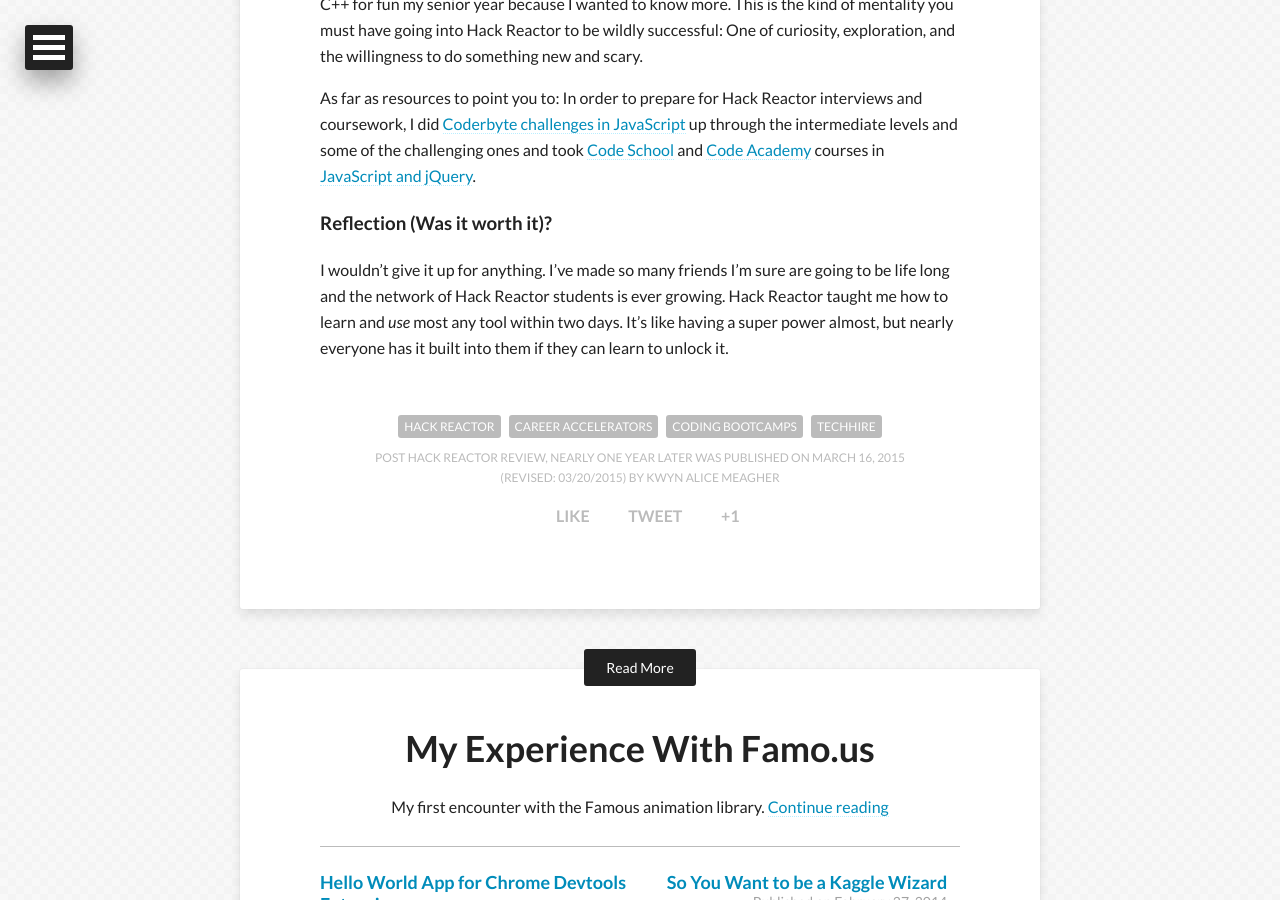
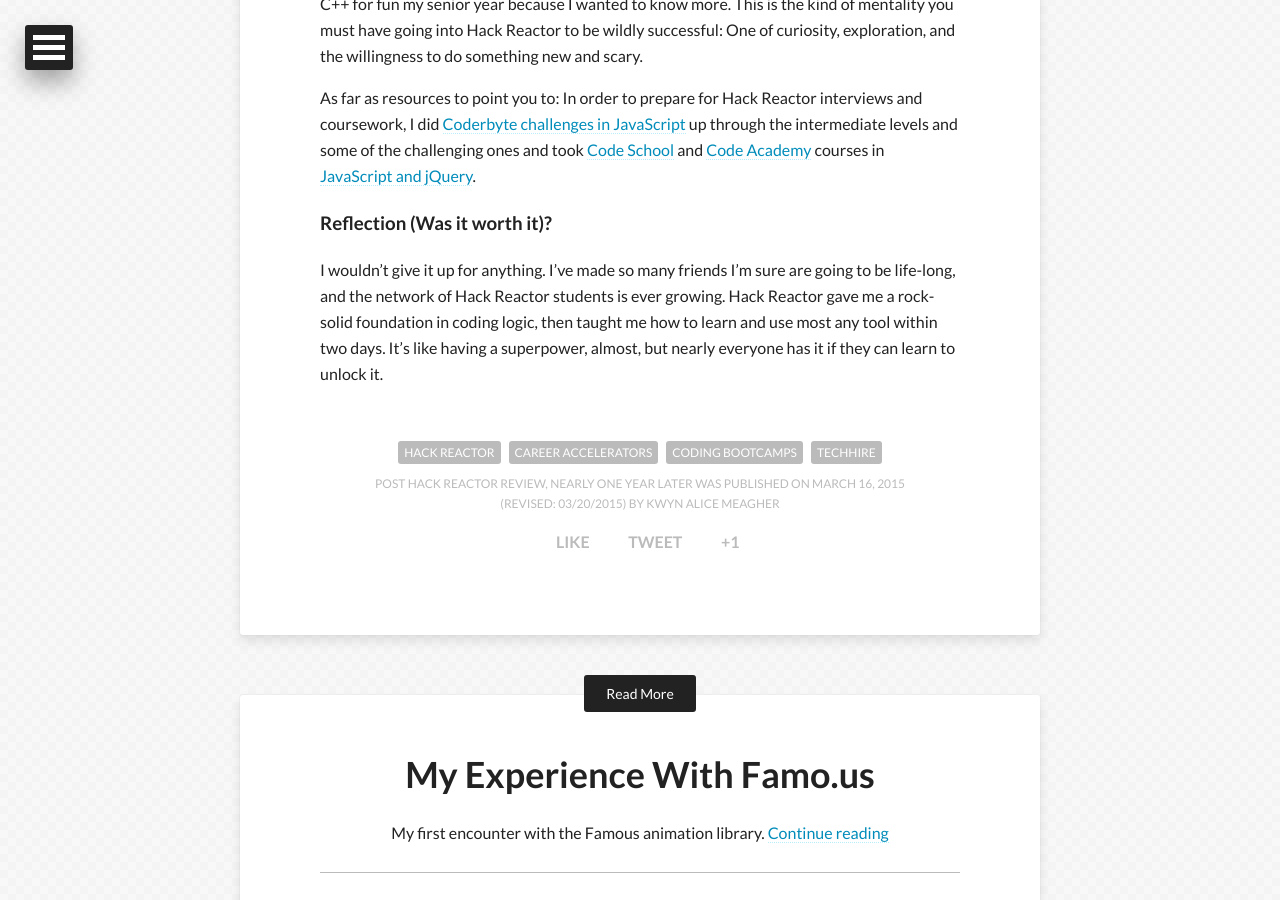
Before and after one commit to Eduardo-Cabrera/HarleyKwyn.github.io, a Jekyll site: the page built from _posts/2015-03-16-Post-Hack-Reactor-Review.md, in a window 1280 px wide and 900 px high, scrolled down 2562 px. Built offline with Jekyll 4.4.1, drawn with Linux system fonts in a browser that asks for light colours; nearby versions of some CDN libraries; Markdown is read by kramdown in place of the engine named in the settings; comment, search, counter and statistics services are not loaded.

Commit message:
Fix last paragraph

```diff
--- a/_posts/2015-03-16-Post-Hack-Reactor-Review.md
+++ b/_posts/2015-03-16-Post-Hack-Reactor-Review.md
@@ -51,4 +51,4 @@
 As far as resources to point you to: In order to prepare for Hack Reactor interviews and coursework, I did  [Coderbyte challenges in JavaScript](http://coderbyte.com/CodingArea/Challenges) up through the intermediate levels and some of the challenging ones and took [Code School](https://www.codeschool.com/paths/javascript#jquery-basics) and [Code Academy](http://www.codecademy.com/tracks/javascript) courses in [JavaScript and jQuery](https://www.codeschool.com/paths/javascript#jquery-basics).
 
 ###Reflection (Was it worth it)?
-I wouldn't give it up for anything. I've made so many friends I'm sure are going to be life long and the network of Hack Reactor students is ever growing. Hack Reactor taught me how to learn and *use* most any tool within two days. It's like having a super power almost, but nearly everyone has it built into them if they can learn to unlock it.
+I wouldn't give it up for anything. I've made so many friends I'm sure are going to be life-long, and the network of Hack Reactor students is ever growing. Hack Reactor gave me a rock-solid foundation in coding logic, then taught me how to learn and use most any tool within two days. It's like having a superpower, almost, but nearly everyone has it if they can learn to unlock it.
```
